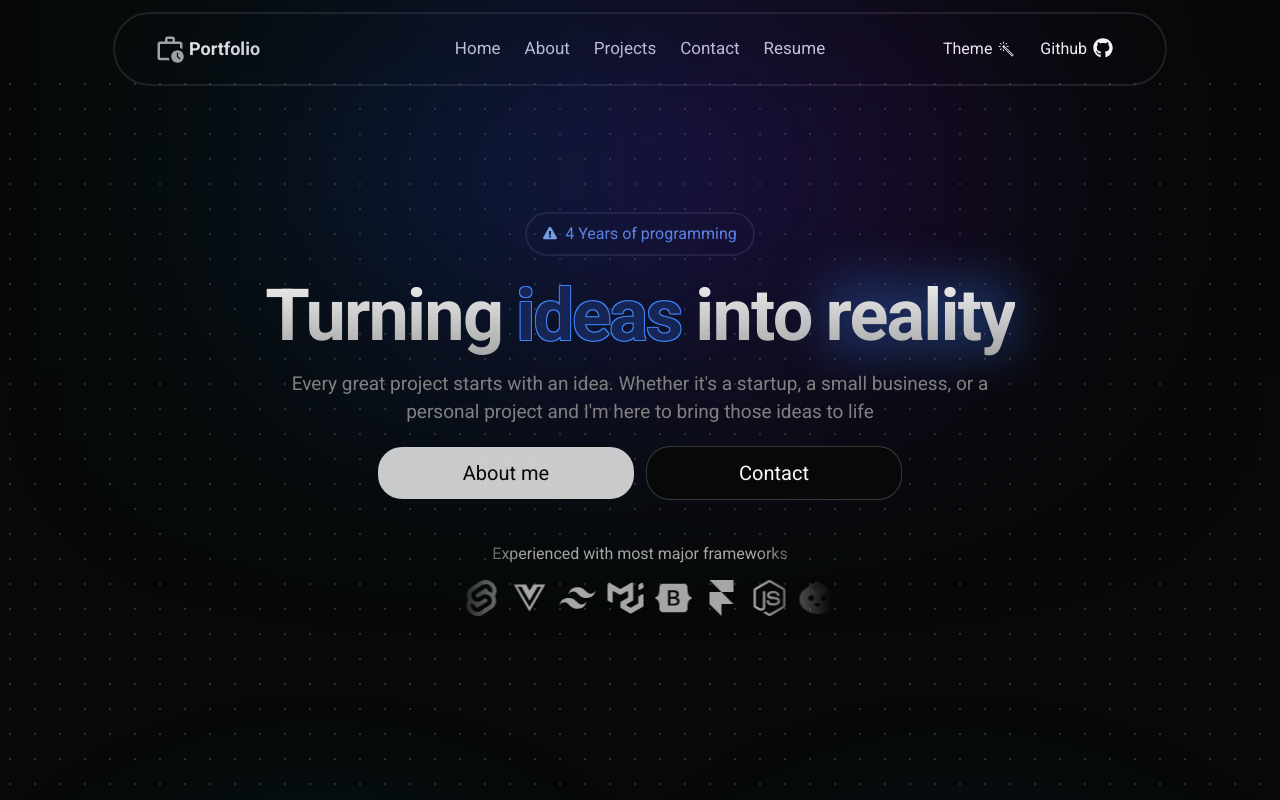
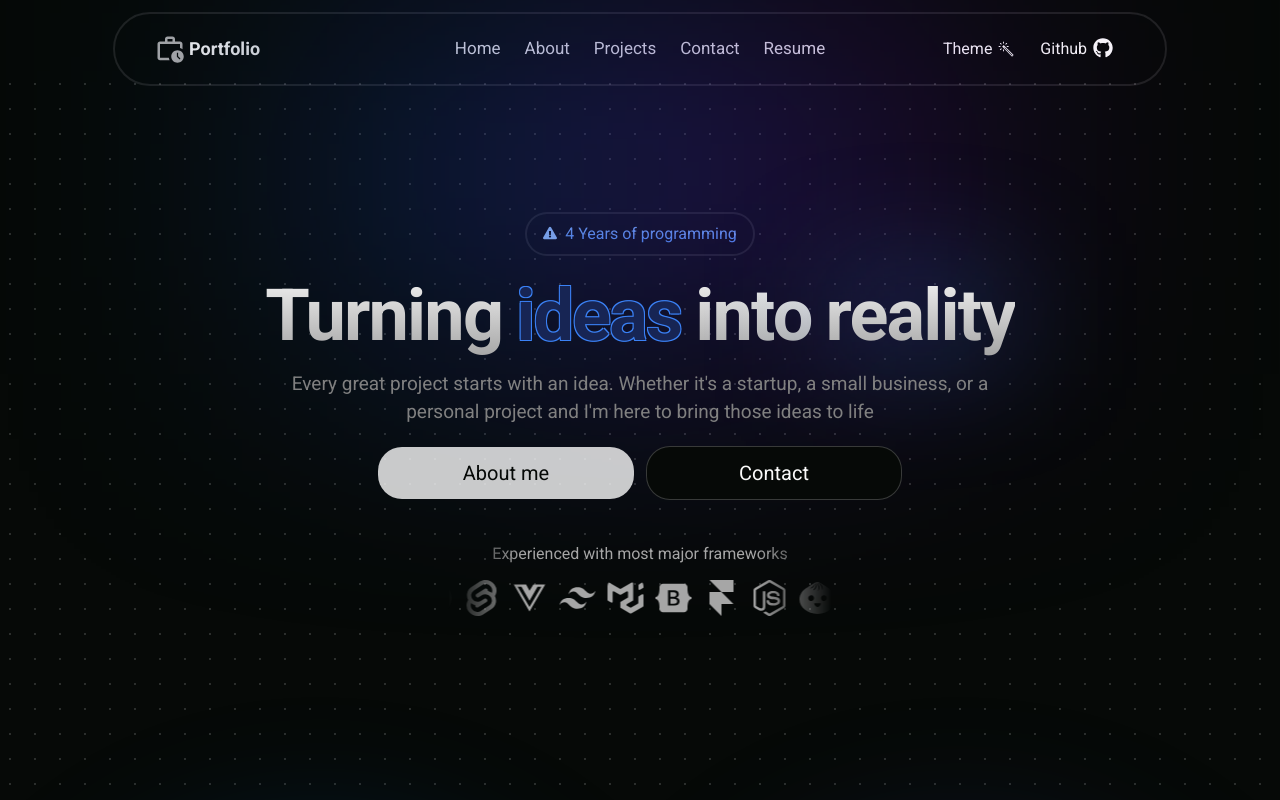
Before and after one commit to Humboorgir/portfolio-v3, a Next.js app: page / in a window 1280 px wide. Shown: the top 800 px of the page. Built offline with nearby package versions, Linux system fonts and the light colour scheme.

Commit message:
feat(HeroSection): reduce "reality"s glow opacity

```diff
--- a/src/components/home/hero-section/hero-section.tsx
+++ b/src/components/home/hero-section/hero-section.tsx
@@ -47,7 +47,7 @@ const HeroSection = () => {
         </span>
         into{" "}
         <span className="ml-3.5 relative">
-          <div className="absolute left-0 right-0 top-0 bottom-0 bg-blue-500/30 blur-xl -z-10" />
+          <div className="absolute left-0 right-0 top-0 bottom-0 bg-blue-500/30 blur-3xl -z-10" />
           <span className="bg-clip-text text-transparent bg-gradient-to-b from-neutral-100 to-neutral-400">
             reality
           </span>
```
